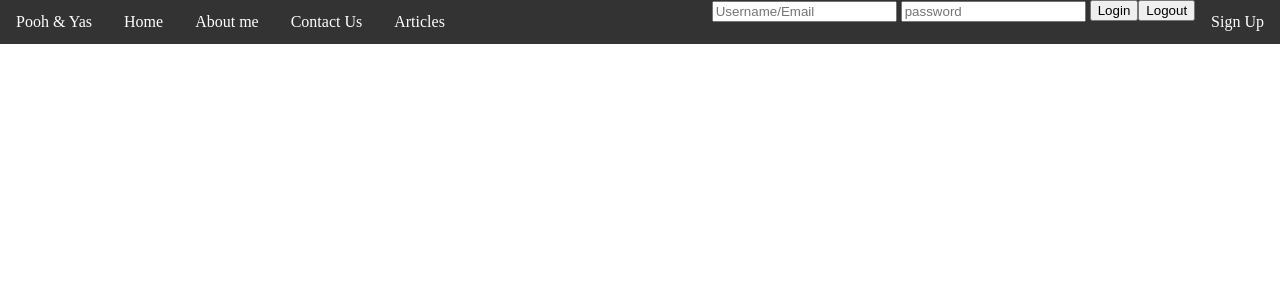
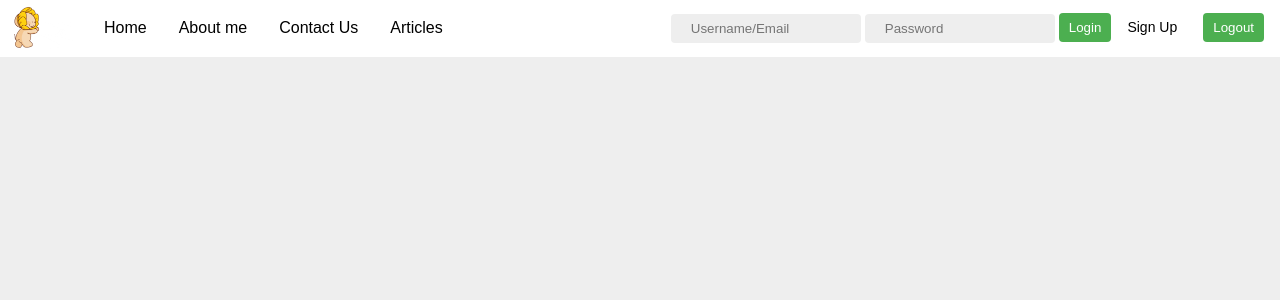
Before and after one commit to 0301yasiru/php_login_project, a PHP site: page / in a window 1280 px wide. Shown: the top 300 px of the page. Run offline with PHP 8.4, Linux system fonts and the light colour scheme.

Commit message:
header styling done

```diff
--- a/includes/header.php
+++ b/includes/header.php
@@ -10,20 +10,26 @@
   <body>
 
     <header>
-      <nav class="nav-main-header">
-        <a class="header-logo" href="#">
-          Pooh & Yas
-        </a>
+      <nav>
+        <ul>
+          <div class="main-header-logo">
+            <img src='images/giphy.gif'>
+          </div>
 
-        <ul>
-          <li> <a href="#"> Home </a> </li>
-          <li> <a href="#"> About me </a> </li>
-          <li> <a href="#"> Contact Us </a> </li>
-          <li> <a href="#"> Articles </a> </li>
+          <div class="main-header-links">
+            <li> <a href="#"> Home </a> </li>
+            <li> <a href="#"> About me </a> </li>
+            <li> <a href="#"> Contact Us </a> </li>
+            <li> <a href="#"> Articles </a> </li>
+          </div>
 
+          <div class='main-header-forms'>
 
-          <div>
-
+            <form class="header-login" action="includes/login.php" method="post">
+              <input type="text" name="userid" placeholder="Username/Email">
+              <input type="password" name="password" placeholder="Password">
+              <button type="submit" name="login_submit"> Login </button>
+            </form>
 
             <a class="header-signup" href="#">Sign Up</a>
 
@@ -31,16 +37,8 @@
               <button type="submit" name="logout_submit"> Logout </button>
             </form>
 
-            <form class="header-login" action="includes/login.php" method="post">
-              <input type="text" name="userid" placeholder="Username/Email">
-              <input type="password" name="password" placeholder="password">
-              <button type="submit" name="login_submit"> Login </button>
-            </form>
-
           </div>
         </ul>
 
-
-
       </nav>
     </header>
--- a/style/master.css
+++ b/style/master.css
@@ -1,55 +1,79 @@
-/*header nav bar styling goes here*/
-.nav-main-header ul{
+/*main-header styling goes here*/
+
+nav ul{
   list-style-type: none;
   margin: 0;
   padding: 0;
   overflow: hidden;
-  background-color: #333;
+  background-color: white;
 }
 
-.nav-main-header .header-logo{
-  overflow: hidden;
-  background-color: #333;
+nav img{
+  float: left;
+  width: 60px;
+  padding: 0 14px;
+}
+
+nav li{
   float: left;
 }
 
-.nav-main-header li{
-  float: left;
-}
-
-.nav-main-header a{
-  display: block;
-  color: white;
-  text-align: center;
-  padding: 14px 16px;
-  text-decoration: none;
-}
-
-.nav-main-header li a:hover{
-  background-color: #111;
-}
-
-.nav-main-header div{
-  margin: 0;
-  padding: 0;
-  overflow: hidden;
-  background-color: #333;
-}
-
-
-.nav-main-header div .header-login{
+nav .main-header-forms{
   float: right;
 }
 
-.nav-main-header div .header-signup{
-  float: right;
+nav form{
+  float: left;
+  padding: 13px 16px 14px;
 }
 
-.nav-main-header div .header-logout{
-  float: right;
+nav li a{
+  display: block;
+  color: black;
+  font-family: arial;
+  text-align: center;
+  padding: 20px 16px;
+  text-decoration: none;
+  border-radius: 4px;
 }
 
-.nav-main-header form{
+nav li a:hover{
+  background-color: black;
+  color: white;
+}
+
+.header-signup{
+  margin-right: 10px;
+  float: left;
+  display: block;
+  font-family: arial;
+  font-size: 14px;
+  text-decoration: none;
+  color: black;
+  padding: 20px 0;
+}
+
+nav input{
+  border: none;
+  border-radius: 4px;
+  font-family: arial;
+  background-color: #eee;
+  width: 150px;
+  padding: 7px 20px;
   margin: 0;
-  padding: 0;
 }
+
+nav button{
+  border: none;
+  border-radius: 4px;
+  color: white;
+  font-family: arial;
+  text-decoration: none;
+  background-color: #4CAF50;
+  cursor: pointer;
+  padding: 7px 10px;
+}
+
+body{
+  background-color: #eee;
+}
```
Also changed, not shown: images/giphy.gif (added), images/icon.png.
